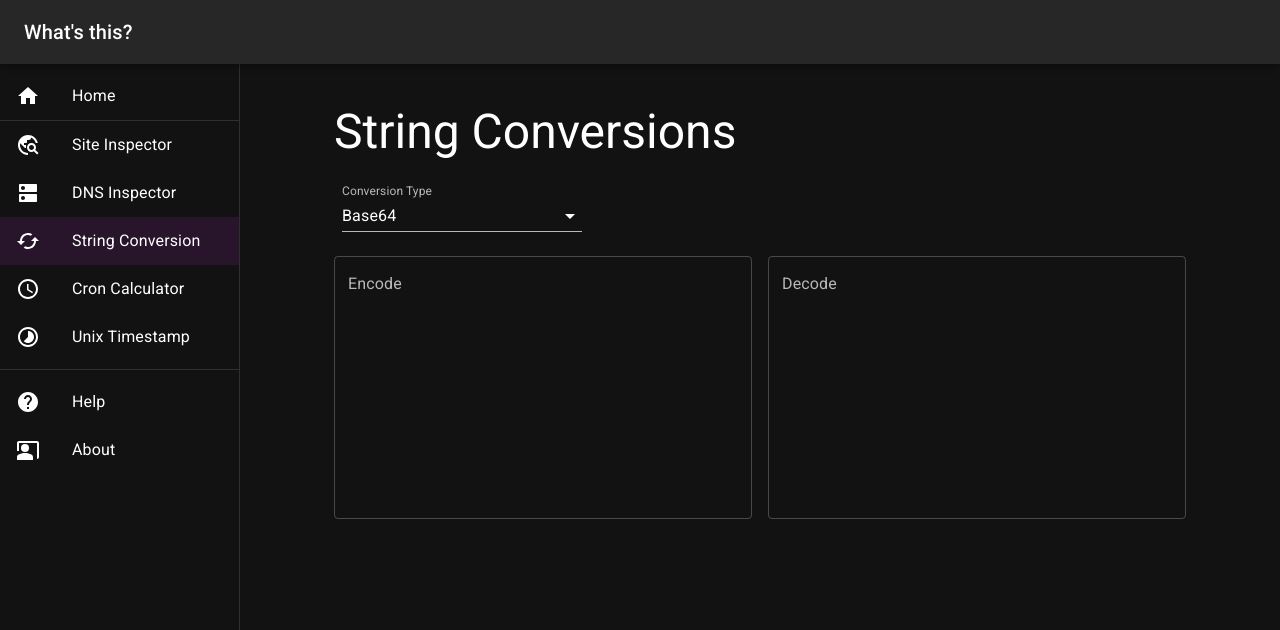
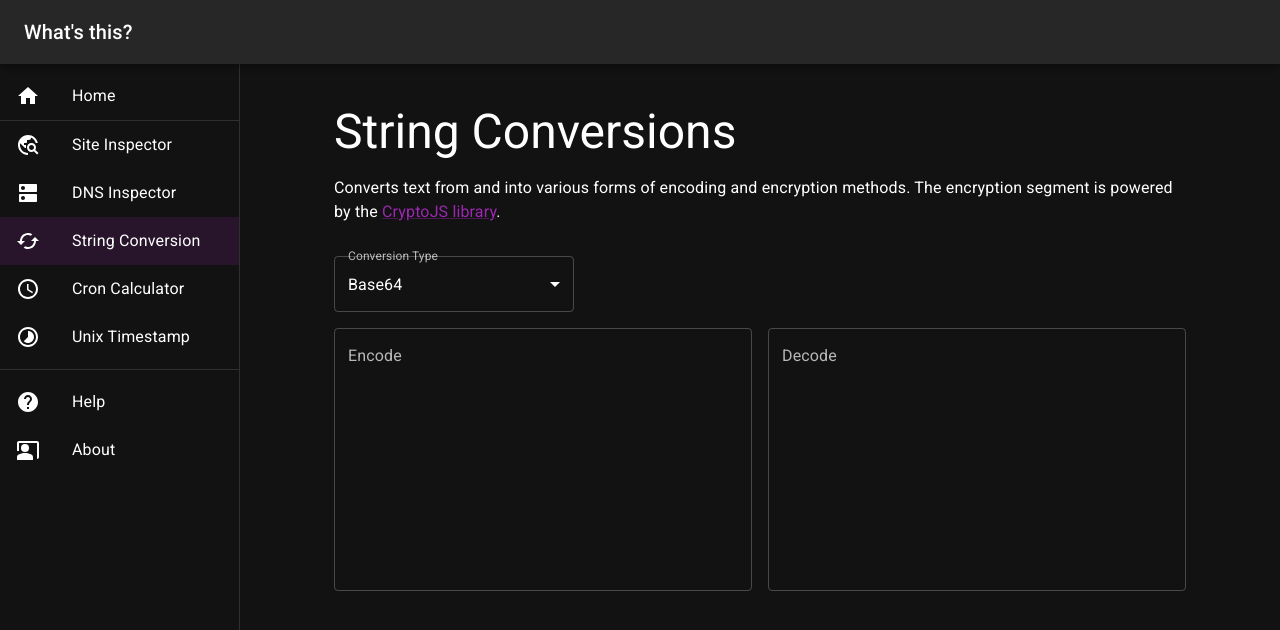
Before and after one commit to soup-bowl/whatsth.is, a React (Create React App) app: page /#/convert in a window 1280 px wide. Shown: the top 630 px of the page. Built offline with nearby package versions, Linux system fonts and the light colour scheme.

Commit message:
Adjusted conversion page.

```diff
--- a/src/pages/converter.tsx
+++ b/src/pages/converter.tsx
@@ -74,10 +74,14 @@ export default function StringConversionPage() {
 	return(
 		<>
 		<Typography variant="h3" component="h1" my={2}>{siteTitle}</Typography>
+		<Typography>
+			Converts text from and into various forms of encoding and encryption methods. The encryption segment is
+			powered by the <Link href="https://www.npmjs.com/package/crypto-js">CryptoJS library</Link>.
+		</Typography>
 		<Box sx={{ flexGrow: 1, marginBottom: 2 }}>
-			<Grid container spacing={2} columns={{ xs: 2, sm: 8}}>
+			<Grid container spacing={2} marginTop={2} columns={{ xs: 2, sm: 8}}>
 				<Grid item>
-					<FormControl variant="standard" sx={{ m: 1, minWidth: 240 }}>
+					<FormControl sx={{ minWidth: 240 }}>
 						<InputLabel id="chooseConversionType">Conversion Type</InputLabel>
 						<Select
 						labelId="chooseConversionType"
@@ -96,13 +100,12 @@ export default function StringConversionPage() {
 					</FormControl>
 				</Grid>
 				<Grid item display={(parseInt(type.toString()) >= 10) ? 'inherit' : 'none'}>
-					<FormControl variant="standard">
+					<FormControl>
 						<TextField fullWidth
 							id="passphrase"
 							label="Passphrase (for encryption)"
 							onChange={handleChangePassphrase}
 						/>
-						<Typography>This segment is powered by the <Link href="https://www.npmjs.com/package/crypto-js">CryptoJS library</Link>.</Typography>
 					</FormControl>
 				</Grid>
 			</Grid>
```
